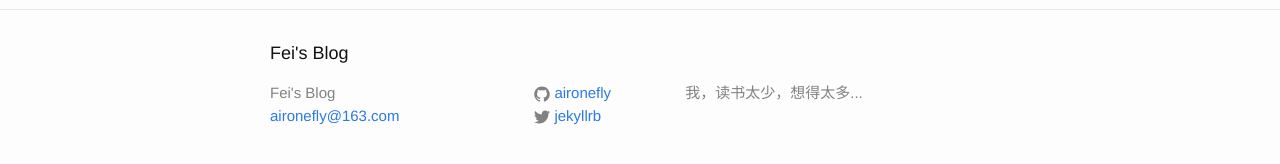
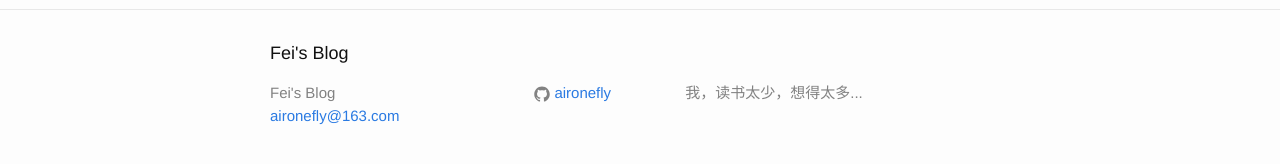
Before and after one commit to RushSky/RushSky.github.io, a Jekyll site: the page built from about.md, in a window 1280 px wide. Shown: the part 341-505 px from the top of the page. Built offline with Jekyll 4.4.1, drawn with Linux system fonts in a browser that asks for light colours.

Commit message:
delete twitter account

```diff
--- a/_config.yml
+++ b/_config.yml
@@ -5,7 +5,7 @@ description: > # this means to ignore newlines until "baseurl:"
   我，读书太少，想得太多...
 baseurl: "" # the subpath of your site, e.g. /blog/
 url: "http://yourdomain.com" # the base hostname & protocol for your site
-twitter_username: jekyllrb
+twitter_username:
 github_username:  aironefly
 
 # Build settings
```
